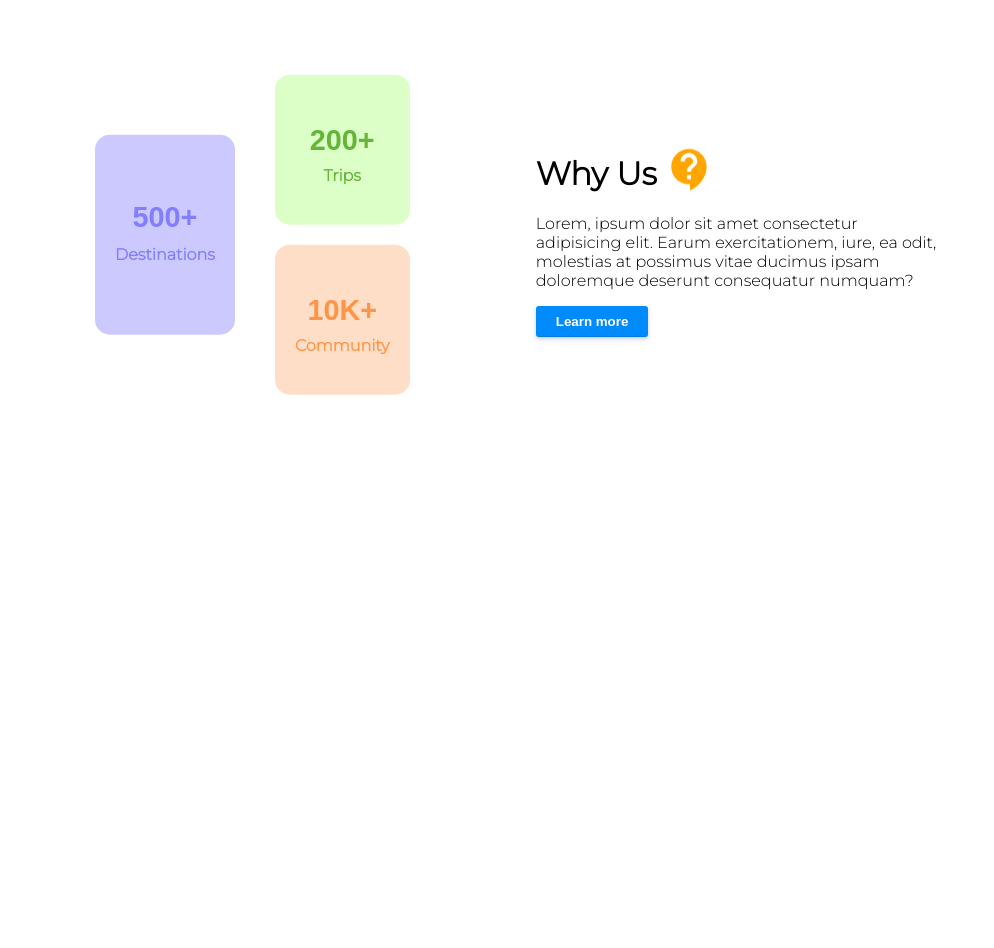
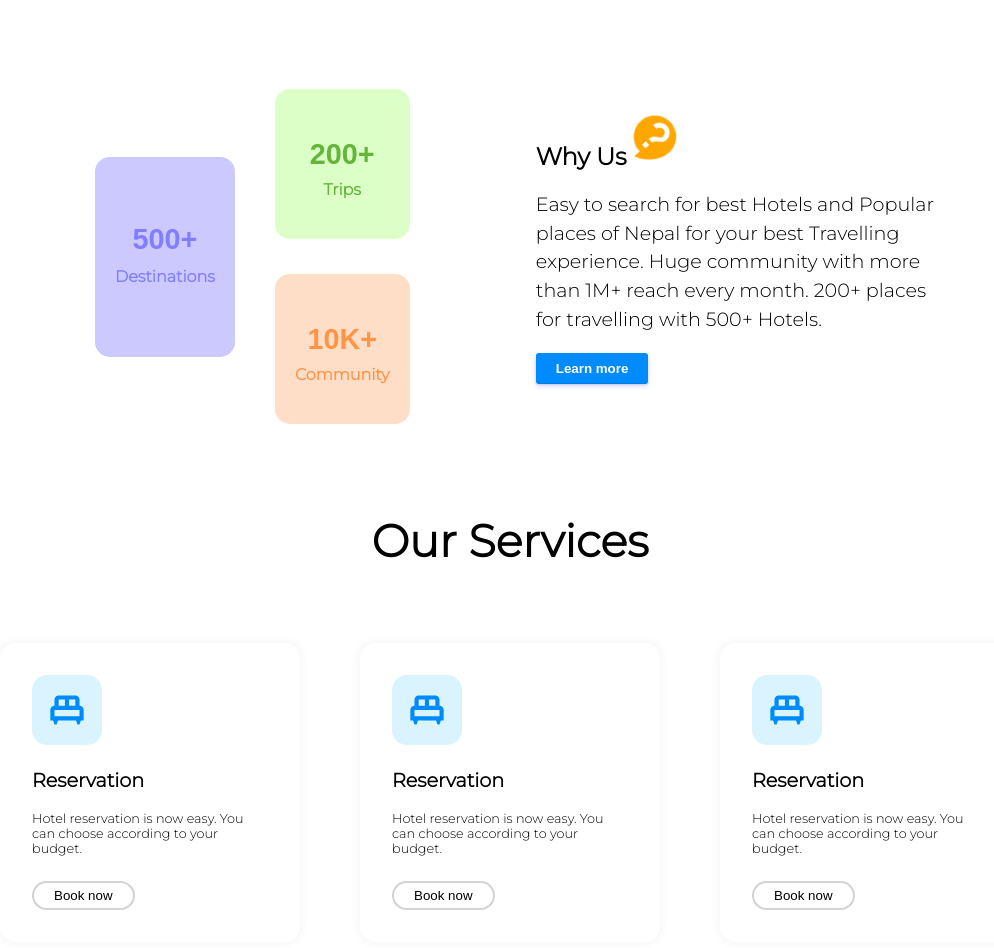
Before and after one commit to Coder-Dilip/louly-2.0, a Next.js app: page / in a window 1280 px wide. Shown: the part 1360-2308 px from the top of the page, without its empty margins (130-1124 px from the left). Before the commit the page ends 1815 px from the top, so only its background shows below. Built offline with nearby package versions, Linux system fonts and the light colour scheme.

Commit message:
services section

```diff
--- a/components/LandingPage.jsx
+++ b/components/LandingPage.jsx
@@ -6,6 +6,7 @@ import MaterialUIPickers from '../components/demo';
 import ExpandMoreIcon from '@material-ui/icons/ExpandMore';
 import PopularDestination from '../components/PopularDestination';
 import Whyus from "./Whyus";
+import Services from "./Services";
 
 
 function LandingPage() {
@@ -56,13 +57,15 @@ function LandingPage() {
         </div>
       </div>
     </div>
-
     <div id='popularDestination' style={{marginTop:width>542?'50px':'250px',marginBottom:'50px'}}>
 <PopularDestination />
 </div>
-<div>
+
   <Whyus />
-</div>
+
+  <Services />
+
+
 </>
   );
 }
--- a/components/PopularDestination.jsx
+++ b/components/PopularDestination.jsx
@@ -1,5 +1,7 @@
 import Slider from "./Slider"
 import { useState,useEffect } from "react";
+import styles from '../styles/Home.module.css';
+
 const PopularDestination=()=> {
     const [width, setwidth] = useState(0);
     const [currentSlide, setCurrentSlide] = useState(0);
@@ -10,7 +12,7 @@ const PopularDestination=()=> {
     }, []);
     return (
         <div>
-            <p style={{fontWeight:'bolder',fontFamily:'sans-serif',fontSize:width>500?'2.5rem':'1.8rem',textAlign:'center',position:'relative',left:width<500?'-20px':'0'}}>Popular Destination</p>
+            <p className={styles.subTitle}>Popular Destination</p>
            <div style={{marginLeft: width > 542 ? '10%' : '6%',}}><Slider /></div>
         </div>
     )
--- /dev/null
+++ b/components/Services.jsx
@@ -0,0 +1,38 @@
+import styles from '../styles/Home.module.css'
+import SingleBedIcon from '@material-ui/icons/SingleBed';
+function Services() {
+    return (
+        <div style={{margin:'auto',width:'100%'}}>
+           <p className={styles.subTitle}>Our Services</p>
+        <div className={styles.blurServices} style={{display:'flex',flexWrap:'wrap',justifyContent:'center'}}>
+
+            <div className={styles.services_container}>
+<SingleBedIcon className={styles.services_icon} style={{background:'#d9f3ff',color:'#008bfc'}} />
+<p className={styles.services_title}>Reservation</p>
+<p className={styles.services_subTitle}>Hotel reservation is now easy. You can choose according to your budget.</p>
+<button className={styles.services_button}>Book now</button>
+            </div>
+
+            <div className={styles.services_container}>
+<SingleBedIcon className={styles.services_icon} style={{background:'#d9f3ff',color:'#008bfc'}} />
+<p className={styles.services_title}>Reservation</p>
+<p className={styles.services_subTitle}>Hotel reservation is now easy. You can choose according to your budget.</p>
+<button className={styles.services_button}>Book now</button>
+            </div>
+
+            <div className={styles.services_container}>
+<SingleBedIcon className={styles.services_icon} style={{background:'#d9f3ff',color:'#008bfc'}} />
+<p className={styles.services_title}>Reservation</p>
+<p className={styles.services_subTitle}>Hotel reservation is now easy. You can choose according to your budget.</p>
+<button className={styles.services_button}>Book now</button>
+            </div>
+
+
+
+
+        </div>
+        </div>
+    )
+}
+
+export default Services
--- a/components/Slider.jsx
+++ b/components/Slider.jsx
@@ -28,27 +28,27 @@ export default function Slider (props){
     <div style={{position:'relative',width:'80%'}}>
       <div style={{}}  ref={sliderRef} className="keen-slider" id={styles.popular_img_id}>
         <div className="keen-slider__slide">
-            <Image src='/pokhara.jpeg' width={400} height={300} />
+            <Image className={styles.slider_img} priority={true} src='/pokhara.jpeg' width={400} height={300} />
             <p style={{zIndex:'200',position:'relative',top:'-60px',left:'20px',color:'white',fontWeight:'bold'}}>Pokhara <RoomIcon style={{color:'white',position:'relative',top:'5px'}}/></p>
         </div>
         <div className="keen-slider__slide">
-            <Image src='/kathmandu.jpg' width={400} height={300} />
+            <Image className={styles.slider_img} priority={true} src='/kathmandu.jpg' width={400} height={300} />
             <p style={{zIndex:'200',position:'relative',top:'-60px',left:'20px',color:'white',fontWeight:'bold'}}>Kathmandu <RoomIcon style={{color:'white',position:'relative',top:'5px'}}/></p>
         </div>
         <div className="keen-slider__slide">
-            <Image src='/chitwan.jpg' width={400} height={300} />
+            <Image className={styles.slider_img} priority={true} src='/chitwan.jpg' width={400} height={300} />
             <p style={{zIndex:'200',position:'relative',top:'-60px',left:'20px',color:'white',fontWeight:'bold'}}>Chitwan <RoomIcon style={{color:'white',position:'relative',top:'5px'}}/></p>
         </div>
         <div className="keen-slider__slide">
-            <Image src='/lumbini.png' width={400} height={300} />
+            <Image className={styles.slider_img} priority={true} src='/lumbini.png' width={400} height={300} />
             <p style={{zIndex:'200',position:'relative',top:'-60px',left:'20px',color:'white',fontWeight:'bold'}}>Lumbini <RoomIcon style={{color:'white',position:'relative',top:'5px'}}/></p>
         </div>
         <div className="keen-slider__slide">
-            <Image src='/mustang.jpg' width={400} height={300} />
+            <Image className={styles.slider_img} priority={true} src='/mustang.jpg' width={400} height={300} />
             <p style={{zIndex:'200',position:'relative',top:'-60px',left:'20px',color:'white',fontWeight:'bold'}}>Mustang <RoomIcon style={{color:'white',position:'relative',top:'5px'}}/></p>
         </div>
         <div className="keen-slider__slide">
-            <Image src='/Rasuwa.jpg' width={400} height={300} />
+            <Image className={styles.slider_img} priority={true} src='/Rasuwa.jpg' width={400} height={300} />
             <p style={{zIndex:'200',position:'relative',top:'-60px',left:'20px',color:'white',fontWeight:'bold'}}>Rasuwa  <RoomIcon style={{color:'white',position:'relative',top:'5px'}}/></p>
         </div>
       </div>
--- a/components/Whyus.jsx
+++ b/components/Whyus.jsx
@@ -12,19 +12,19 @@ function Whyus() {
       }
     }, []);
     return (
-        <div style={{marginLeft: width > 542 ? '10%' : '6%',maxWidth:'80%',display:'flex',flexWrap:'wrap',alignItems:'center',justifyContent:'space-evenly',marginBottom:'50px'}}>
+        <div style={{marginLeft: width > 542 ? '10%' : '6%',maxWidth:'80%',display:'flex',flexWrap:'wrap',alignItems:'center',justifyContent:'space-evenly',marginBottom:'80px'}}>
             <div className={styles.left_whyus} style={{display:'flex',alignItems:'center',flexWrap:'wrap',justifyContent:'center'}}>
                     <div style={{background:'#ccc9ff',height:'200px',display:'grid',placeItems:'center',padding:'20px',borderRadius:'15px',margin:'20px'}}>
                     <p style={{fontFamily:'sans-serif', fontWeight:'bold',color:'#837dff',fontSize:'1.8rem',textAlign:'center',width:'100%'}}>500+</p>
                         <p style={{textAlign:'center',color:'#837dff',marginTop:'-70px',fontWeight:'bold'}}>Destinations</p>
                     </div>
                 <div>
-                    <div style={{background:'#dbffc7'}}>
+                    <div style={{background:'#dbffc7',position:'relative',left:width<445?'20%':'0',marginBottom:'10px'}}>
                         <p style={{fontFamily:'sans-serif', fontWeight:'bold',color:'#64b538',fontSize:'1.8rem',textAlign:'center',width:'100%'}}>200+</p>
                         <p style={{textAlign:'center',color:'#64b538',marginTop:'-20px',fontWeight:'bold'}}>Trips</p>
                     </div>
 
-                    <div style={{background:'#ffdec7'}}>
+                    <div style={{background:'#ffdec7',marginTop:'35px'}}>
                         <p style={{fontFamily:'sans-serif', fontWeight:'bold',color:'#ff9447',fontSize:'1.8rem',textAlign:'center',width:'100%'}}>10K+</p>
                         <p style={{textAlign:'center',color:'#ff9447',marginTop:'-20px',fontWeight:'bold'}}>Community</p>
                     </div>
@@ -33,8 +33,8 @@ function Whyus() {
             </div>
 
             <div className={styles.right_whyus}  style={{maxWidth:'40%',minWidth:'230px',marginLeft:'30px'}}>
-                <h1>Why Us <ContactSupportIcon className={styles.left_whyus} style={{color:'#ffa600',width:'50px',height:'50px'}} /></h1>
-                <p>Lorem, ipsum dolor sit amet consectetur adipisicing elit. Earum exercitationem, iure, ea odit, molestias at possimus vitae ducimus ipsam doloremque deserunt consequatur numquam?</p>
+                <h1 style={{fontSize:'1.5rem'}}>Why Us <ContactSupportIcon className={styles.what_icon} style={{color:'#ffa600',width:'40px',height:'40px'}} /></h1>
+                <p style={{fontSize:'1.2rem',lineHeight:'1.8rem'}}>Easy to search for best Hotels and Popular places of Nepal for your best Travelling experience. Huge community with more than 1M+ reach every month. 200+ places for travelling with 500+ Hotels.</p>
                 <button className={styles.contacts}>Learn more</button>
             </div>
         </div>
--- a/styles/Home.module.css
+++ b/styles/Home.module.css
@@ -245,3 +245,111 @@ line-height: 3.6rem;
     );
     }
     }
+
+    .slider_img{
+      transition: .3s !important;
+      cursor: pointer;
+    }
+
+    .slider_img:hover{
+      transition: .3s;
+      transform: scale(1.1);
+      filter: brightness(0.6);
+    }
+
+    .what_icon{
+      transition: .3s;
+      -webkit-animation: whatAnimation 2s alternate infinite ease-in-out;
+      animation: whatAnimation 2s alternate infinite ease-in-out;
+    }
+
+    @keyframes whatAnimation {
+      0% {
+        transform: translateY(5px)
+      }
+      100% {
+        transform: translateY(-5px) rotate(50deg)
+        scale(1.5)
+      }
+      }
+
+
+      .goLeft{
+        margin-left: 10%;
+      }
+
+      .subTitle{
+        font-size: 2.8rem;
+        text-align: center;
+        font-weight: bold;
+      }
+
+      /* fontWeight:'bold',fontSize:width>500?'2.5rem':'1.8rem',textAlign:'center',position:'relative',left:width<500?'-20px':'0' */
+
+      @media only screen and (max-width: 542px){
+.goLeft{
+ margin-left: 6%;
+}
+.subTitle{
+  font-size: 1.8rem;
+  text-align: center;
+  font-weight: bold;
+  position: relative;
+  left: -20px;
+}
+      }
+
+
+
+      .services_container{
+        padding: 30px;
+       box-shadow: 0px 0px 8px 2px rgba(0,0,0,0.04);
+       -webkit-box-shadow: 0px 0px 8px 2px rgba(0,0,0,0.04);
+       -moz-box-shadow: 0px 0px 8px 2px rgba(0,0,0,0.04);
+       margin: 30px;
+       max-width: 300px;
+       cursor: pointer;
+       border: 2px solid rgba(0, 0, 0, 0);
+       border-radius: 15px;
+       transition: .3s;
+       ;
+      }
+      .services_container:hover{
+      transform: scale(1.1);
+        transition: .3s;
+      }
+
+      .services_icon{
+        padding: 10px;
+        border-radius: 15px;
+        font-size: 70px !important;
+      }
+
+      .services_title{
+        font-weight: bold;
+        font-size: 1.2rem;
+      }
+
+      .services_subTitle{
+        width: 95%;
+        max-width: 300px;
+        font-size: 0.8rem;
+      }
+
+      .services_button{
+        border: none;
+        outline: none;
+        border-radius: 20px;
+        border: 2px solid lightgray;
+        padding: 5px 20px;
+        background: white;
+        cursor: pointer;
+        margin-top: 12px;
+      }
+
+      .services_button:hover{
+        background:#008bfc;
+        color: white;
+        border-color: #008bfc;
+        transition: .3s;
+      }
```
